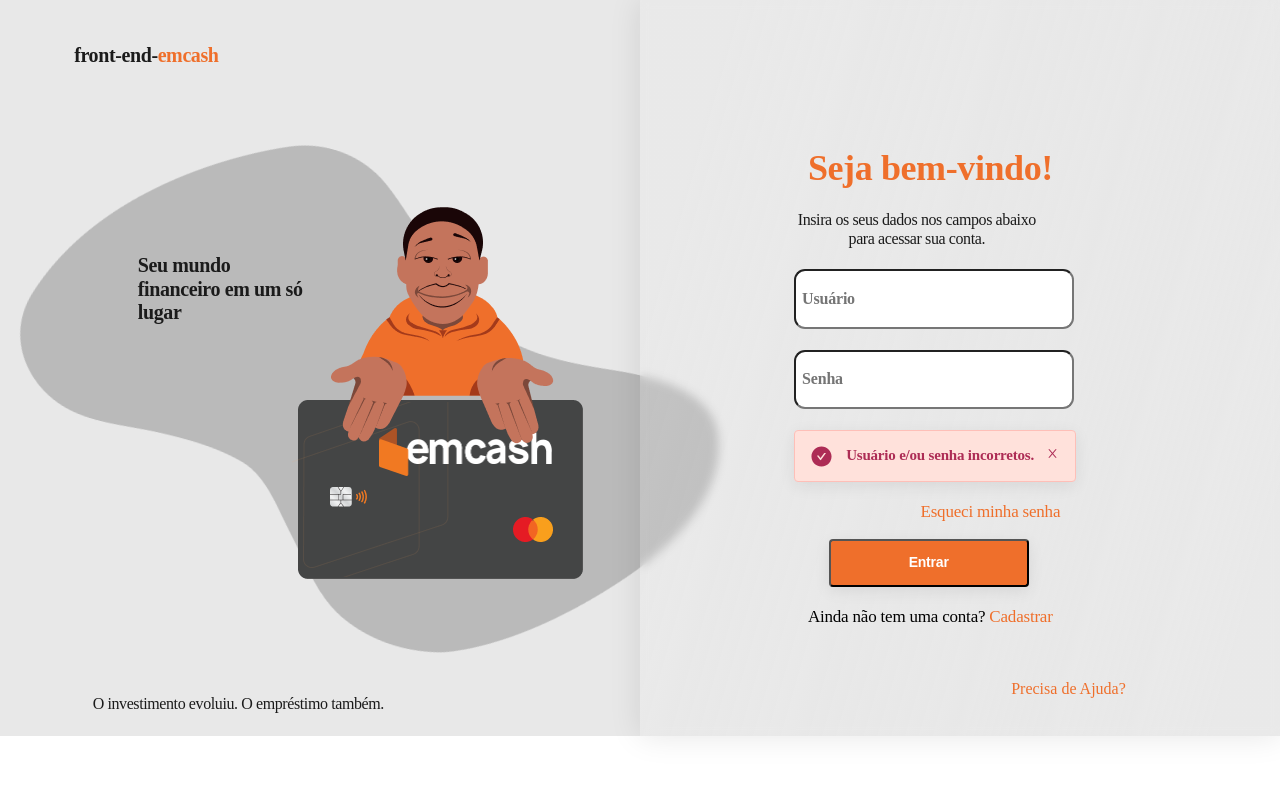
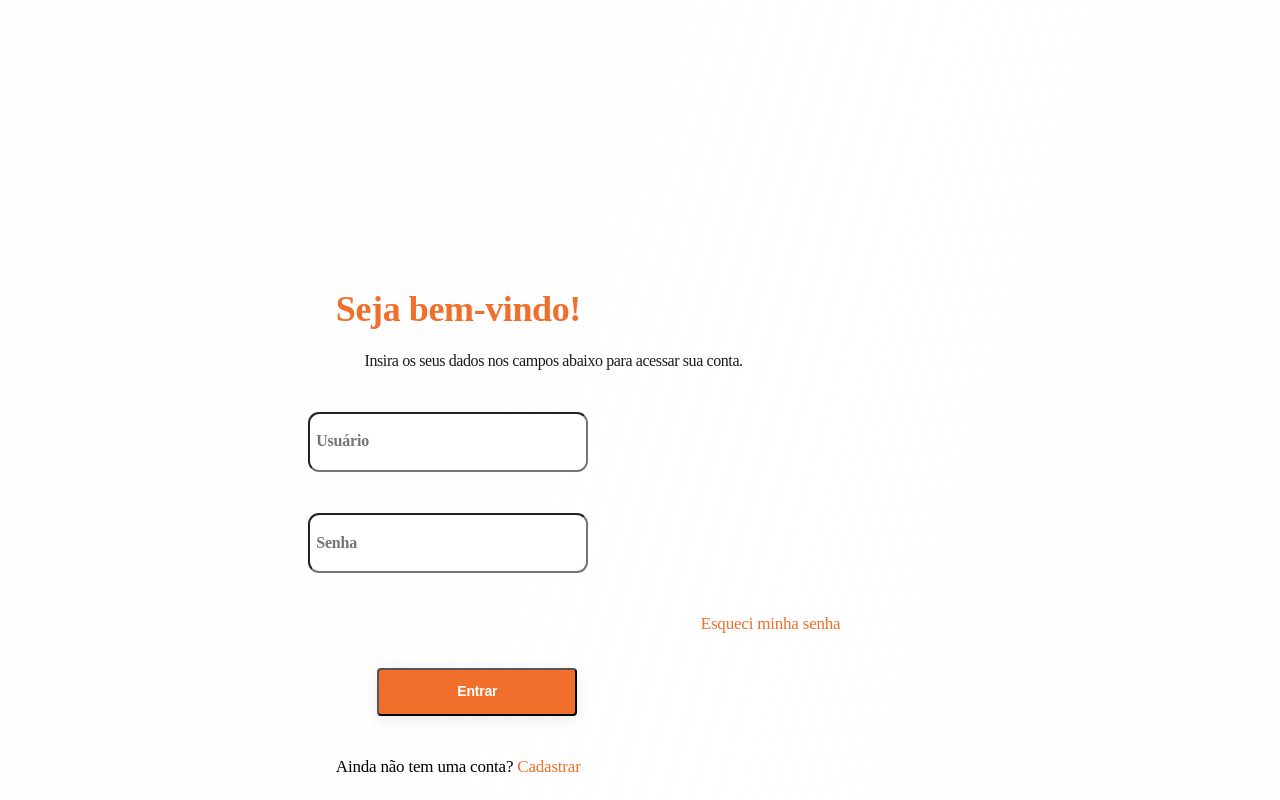
Before and after one commit to AfonsoFernando051/EmCash-test, a React (Create React App) app in the folder emcashtest/: page /dashboard in a window 1280 px wide. Shown: the top 800 px of the page. Built offline with nearby package versions, Linux system fonts and the light colour scheme.

Commit message:
criando rotas

```diff
--- a/emcashtest/src/App.tsx
+++ b/emcashtest/src/App.tsx
@@ -1,9 +1,18 @@
 import React from 'react';
 import HomeLogin from './pages/HomeLogin';
+import SecondHalfPage from './components/loginPage/SecondHalfPage';
+import {BrowserRouter, Router, Route, Routes} from 'react-router-dom'
 
 function App() {
   return (
-    <HomeLogin/>
+    <BrowserRouter>
+      <Routes>
+        <Route path="/" element={<HomeLogin />}/>
+        <Route path="/dashboard" element={<SecondHalfPage />}/>
+
+      </Routes>
+      <HomeLogin/>
+    </BrowserRouter>
   );
 }
 
--- a/emcashtest/src/components/loginPage/SecondHalfPage.tsx
+++ b/emcashtest/src/components/loginPage/SecondHalfPage.tsx
@@ -1,22 +1,35 @@
-import * as React from "react";
+import React, {useState} from "react";
 import { useForm } from "react-hook-form";
 import styled from 'styled-components'
 import { AiFillCheckCircle, AiOutlineClose } from 'react-icons/ai'
 import {Router, Route} from 'react-router-dom'
 import { DevTool } from '@hookform/devtools'
+import { Axios, AxiosError, AxiosResponse } from 'axios';
 
 type FormValues = {
     usuario: string,
     senha: string
 }
 
-export default function App() {
+export default function SecondHalfPage() {
 
+  const [loginError, setLoginError] = useState(false);
   const form = useForm<FormValues>();
   const {register, control, handleSubmit} = form;
 
   const onSubmit = (data: FormValues) => {
-    console.log('submit', data);
+    const axios = require('axios');
+    const url = 'http://18.117.195.42/login';
+
+    axios.post(url, data)
+        .then((response: AxiosResponse) => {
+            console.log('Resposta: ', response.data);
+
+        })
+        .catch((error: AxiosError )=> {
+            setLoginError(true);
+            console.log('Erro: ', error);
+        })
 
   }
 
@@ -26,8 +39,8 @@
             <TitleForm>Seja bem-vindo!</TitleForm>
             <SubTitleForm>Insira os seus dados nos campos abaixo para acessar sua conta.</SubTitleForm>
             <RegisterInput {...register("usuario", { required: true })} placeholder="Usuário" />
-            <RegisterInput {...register("senha", { minLength: 2 })} placeholder="Senha" />
-            <LoginInvalid>
+            <RegisterInput {...register("senha", { required: true })} placeholder="Senha" />
+            <LoginInvalid style={{display: loginError ? 'block' : 'none'}}>
                 <LoginInvalidIconCheck>
                     <AiFillCheckCircle size={23}/>
                 </LoginInvalidIconCheck>
@@ -117,7 +130,6 @@
 `
 
 const LoginInvalid = styled.div`
-    display: none;
     border-radius: 4px;
     display: flex;
     width: 280px;
```
